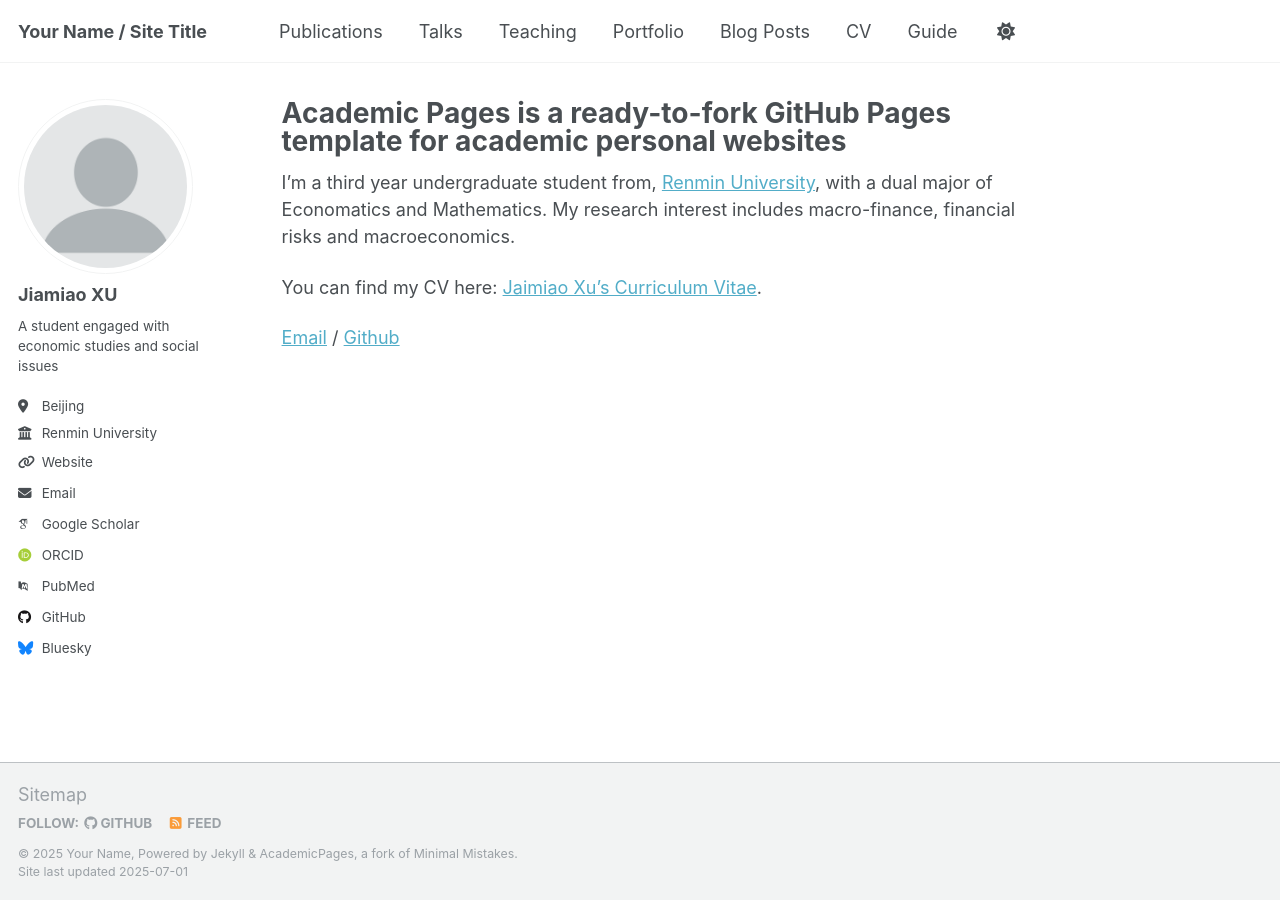
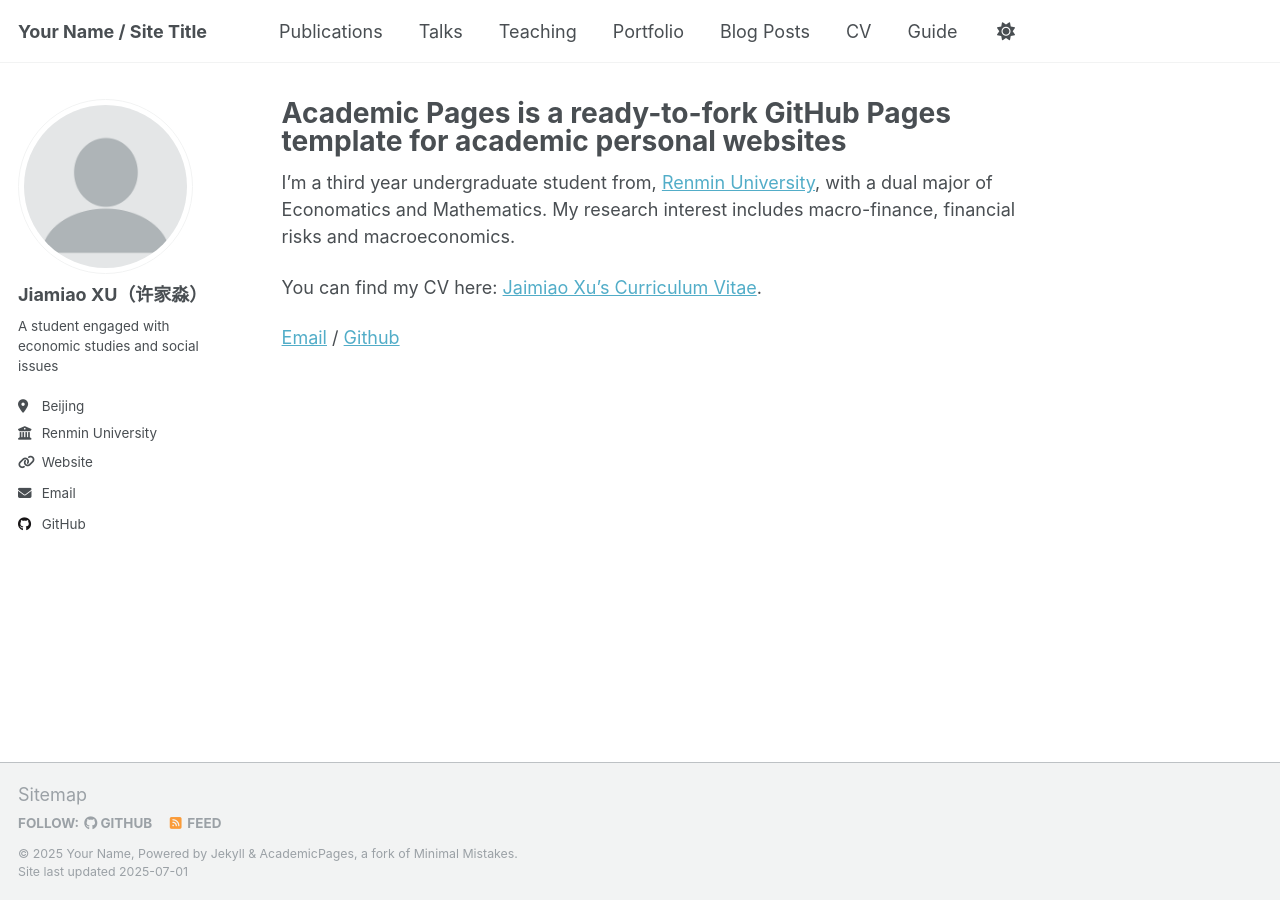
Before and after one commit to JasonJiamiaoXu/jasonjiamiaoxu.github.io, a Jekyll site: the page built from _pages/about.md, in a window 1280 px wide. Built offline with Jekyll 4.4.1, drawn with Linux system fonts in a browser that asks for light colours; some web fonts are replaced; a script that is not in the unit is left out.

Commit message:
_config.yml

```diff
--- a/_config.yml
+++ b/_config.yml
@@ -23,7 +23,7 @@ repository               : "academicpages/academicpages.github.io"
 author:
   # Biographic information
   avatar           : "profile.png"
-  name             : "Jiamiao XU"
+  name             : "Jiamiao XU（许家淼）"
   pronouns         : # example: "she/her"
   bio              : "A student engaged with economic studies and social issues"
   location         : "Beijing"
@@ -34,11 +34,11 @@ author:
   # Academic websites
   academia         : # URL
   arxiv            : # URL - Update with the correct link to your profile
-  googlescholar    : "https://scholar.google.com/citations?user=PS_CX0AAAAAJ"
+  googlescholar    : #"https://scholar.google.com/citations?user=PS_CX0AAAAAJ"
   impactstory      : # URL
-  orcid            : "http://orcid.org/yourorcidurl"
+  orcid            : #"http://orcid.org/yourorcidurl"
   semantic         : # URL
-  pubmed           : "https://www.ncbi.nlm.nih.gov/pubmed/?term=john+snow"
+  pubmed           : #"https://www.ncbi.nlm.nih.gov/pubmed/?term=john+snow"
   researchgate     : # URL
   scopus           : # URL
 
@@ -46,13 +46,13 @@ author:
   bitbucket        : # Username - Update with your username on the site
   codepen          : # Username
   dribbble         : # Username
-  github           : "academicpages"
+  github           : "https://jasonjiamiaoxu.github.io"
   kaggle           : # Username
   stackoverflow    : # User number or user number and name (i.e., use "1" or "1/jeff-atwood")
 
   # Social media
   artstation       : # Username
-  bluesky          : "bsky.app" # Replace this with you Bluesky username
+  bluesky          : #"bsky.app" # Replace this with you Bluesky username
   facebook         : # Username
   flickr           : # Username
   foursquare       : # Username
```
